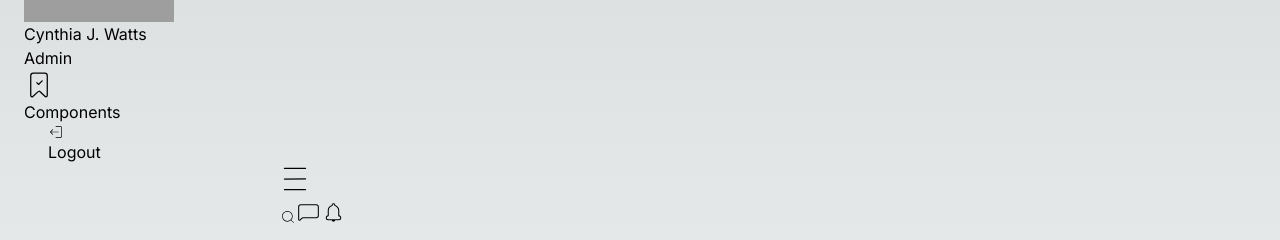
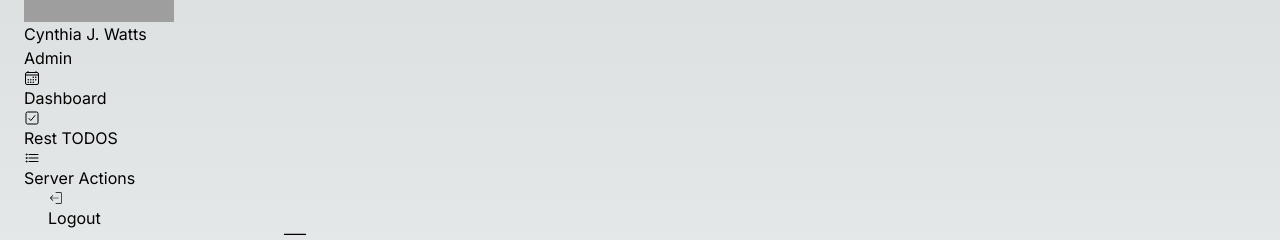
Before and after one commit to JCUrquiza/TodoRestfullAPIWithNext-Postgress, a Next.js app: page /dashboard in a window 1280 px wide. Shown: the part 203-443 px from the top of the page. Built offline with nearby package versions, Linux system fonts and the light colour scheme; grey boxes are pictures that could not be loaded.

Commit message:
Implementing system navigation

```diff
--- a/src/componets/Sidebar.tsx
+++ b/src/componets/Sidebar.tsx
@@ -2,6 +2,25 @@
 import Link from 'next/link';
 import { CiLogout } from 'react-icons/ci';
 import { SidebarItem } from '.';
+import { IoCalendarOutline, IoCheckboxOutline, IoListOutline } from 'react-icons/io5';
+
+const menuItems = [
+    {
+        icon: <IoCalendarOutline />,
+        title: 'Dashboard',
+        path: '/dashboard'
+    },
+    {
+        icon: <IoCheckboxOutline />,
+        title: 'Rest TODOS',
+        path: '/dashboard/rest-todos'
+    },
+    {
+        icon: <IoListOutline />,
+        title: 'Server Actions',
+        path: '/dashboard/server-todos'
+    }
+]
 
 export const Sidebar = () => {
     return (
@@ -33,7 +52,11 @@
                 </div>
 
                 <ul className="space-y-2 tracking-wide mt-8">
-                    <SidebarItem />
+                    {
+                        menuItems.map( item => (
+                            <SidebarItem key={item.path} icon={item.icon} path={item.path} title={item.title} />
+                        ))
+                    }
                 </ul>
             </div>
 
--- a/src/componets/SidebarItem.tsx
+++ b/src/componets/SidebarItem.tsx
@@ -1,14 +1,29 @@
+'use client';
+
 import Link from 'next/link';
-import { CiBookmarkCheck } from 'react-icons/ci';
+import { usePathname } from 'next/navigation';
 
-export const SidebarItem = () => {
+interface Props {
+    icon: React.ReactNode;
+    path: string;
+    title: string;
+}
 
-    {/* Active className: text-white bg-gradient-to-r from-sky-600 to-cyan-400 */}
+export const SidebarItem = ({ icon, path, title }: Props) => {
+
+    const pathName = usePathname();
+
     return (
         <li>
-            <Link href='/dashboard/rest-todos' className="px-4 py-3 flex items-center space-x-4 rounded-md text-gray-600 group">
-                <CiBookmarkCheck size={30} />
-                <span className="-mr-1 font-medium">Components</span>
+            <Link
+                href={ path }
+                className={`
+                    px-4 py-3 flex items-center space-x-4 rounded-md group
+                    hover:bg-gradient-to-r hover:bg-sky-600 hover:text-white
+                    ${ path === pathName ? 'text-white bg-gradient-to-r from-sky-600 to-cyan-400' : '' }
+                `}>
+                { icon }
+                <span className="group-hover:text-white-700">{ title }</span>
             </Link>
         </li>
     )
```
